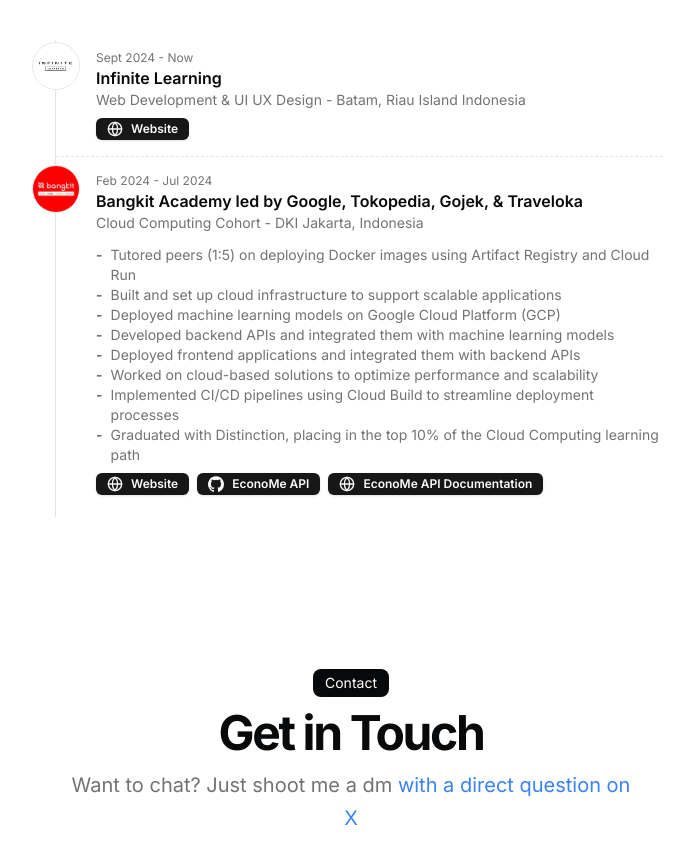
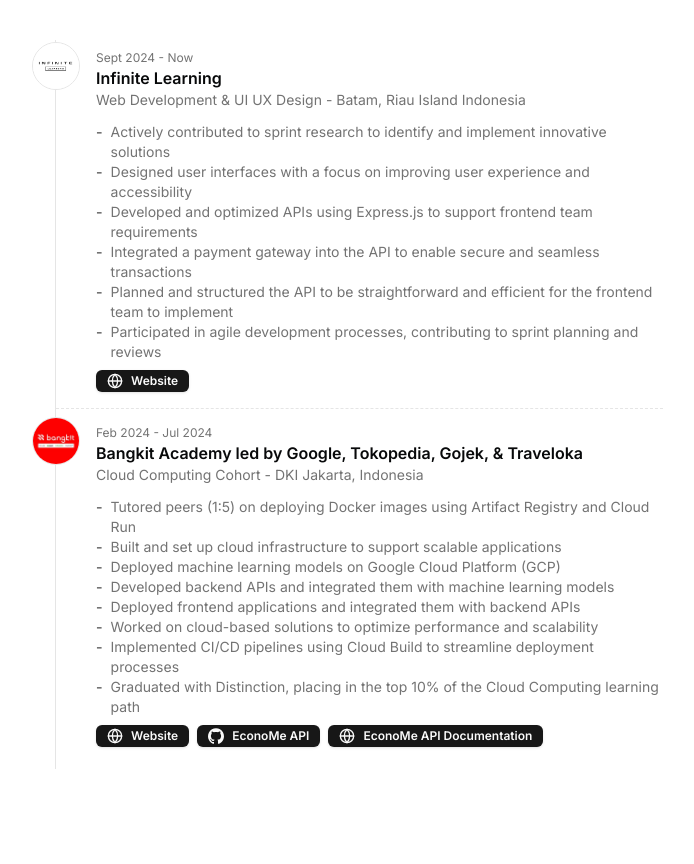
Before and after one commit to chrystalio/portfolio-ui, a Next.js app: page / in a window 1280 px wide. Shown: the part 2560-3424 px from the top of the page, without its empty margins (289-983 px from the left). Built offline with nearby package versions, Linux system fonts and the light colour scheme.

Commit message:
Update experience

```diff
--- a/src/data/resume.tsx
+++ b/src/data/resume.tsx
@@ -70,6 +70,16 @@
       },
     },
   },
+
+  certifications: [
+    {
+      title: "Google Cloud Associate Cloud Engineer",
+      issuer: "Google Cloud",
+      issueDate: "October 2024",
+      badgeUrl: "/certifications/ace.png", // You can provide URLs or paths to images
+      verifyUrl: "https://www.credly.com/.../your-certification",
+    },
+  ],
 
   work: [
     {
@@ -215,7 +225,14 @@
       dates: "Sept 2024 - Now",
       location: "Batam, Riau Island Indonesia",
       position : "Web Development & UI UX Design",
-      description: [],
+      description: [
+        "Actively contributed to sprint research to identify and implement innovative solutions",
+        "Designed user interfaces with a focus on improving user experience and accessibility",
+        "Developed and optimized APIs using Express.js to support frontend team requirements",
+        "Integrated a payment gateway into the API to enable secure and seamless transactions",
+        "Planned and structured the API to be straightforward and efficient for the frontend team to implement",
+        "Participated in agile development processes, contributing to sprint planning and reviews"
+      ],
       image:
         "/companies/il.png",
       links: [
```
